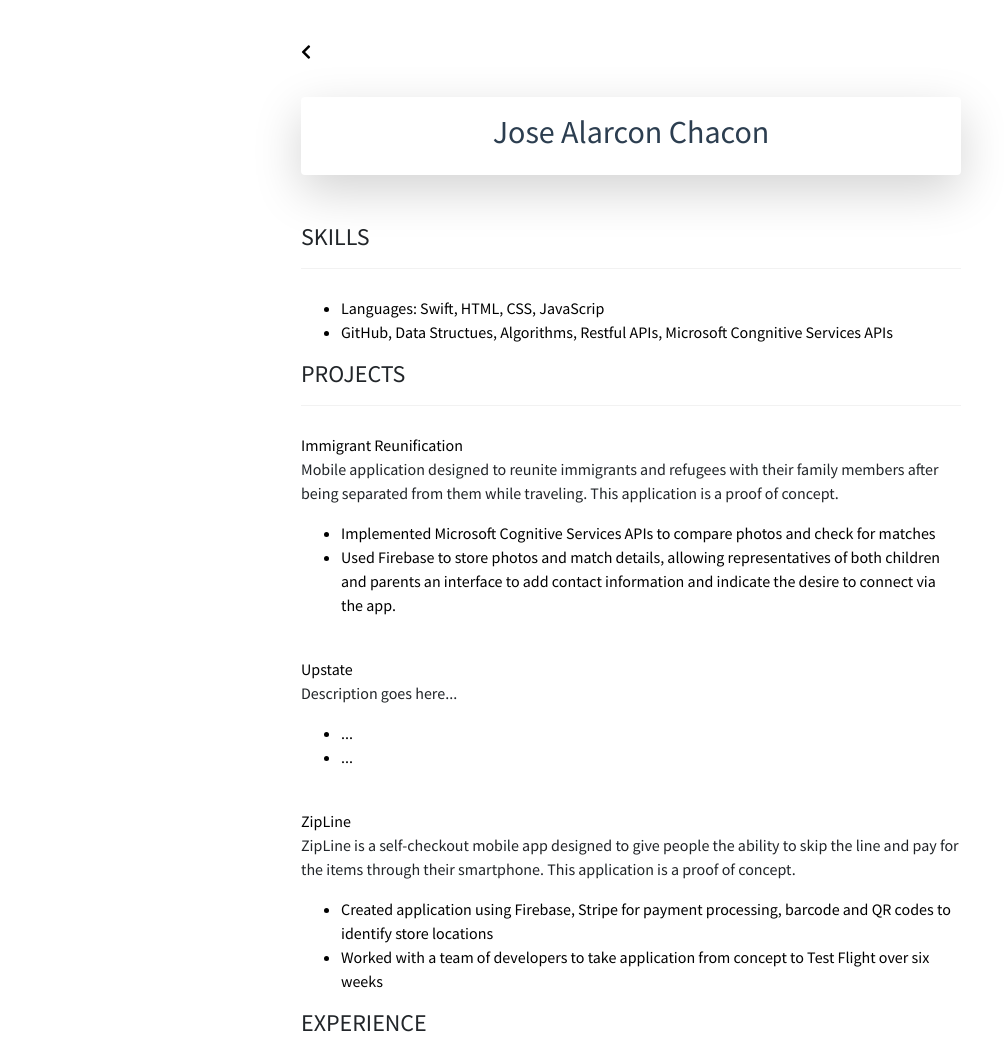
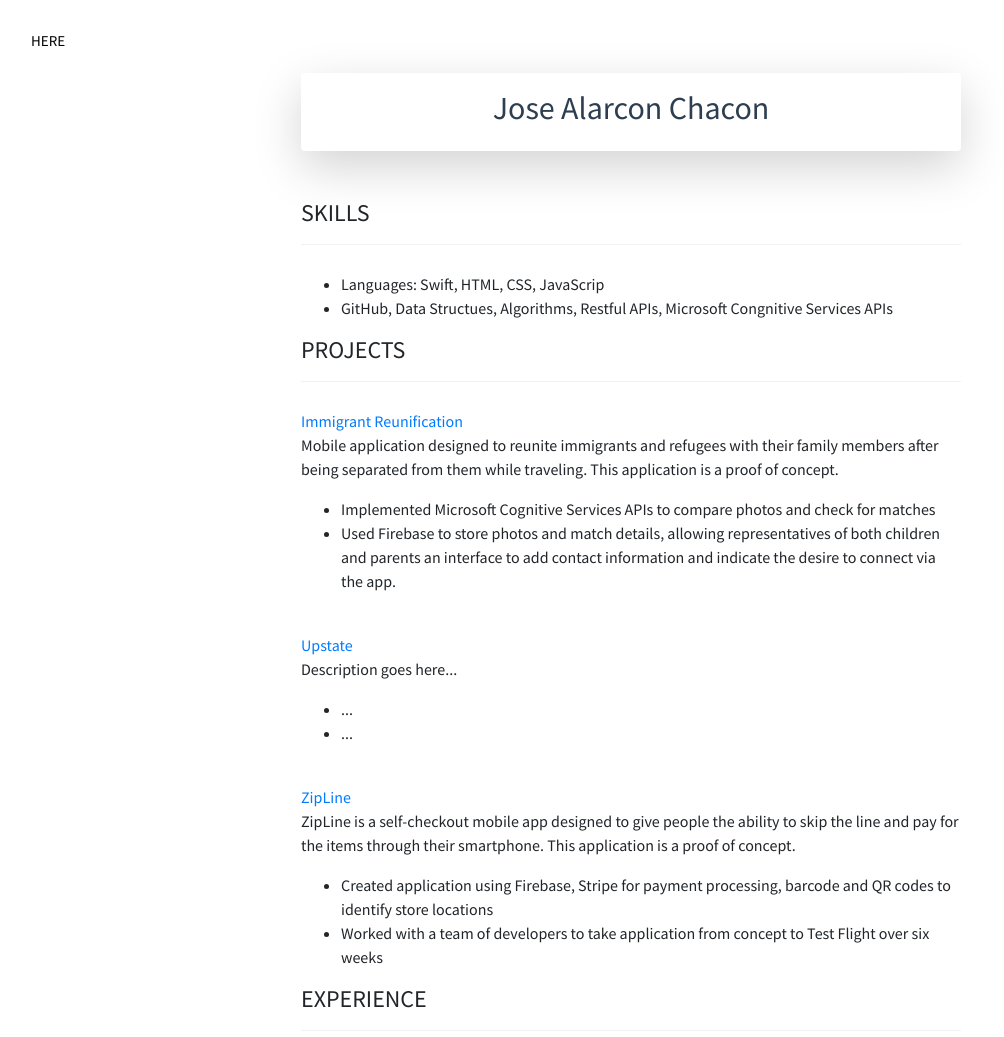
Before and after one commit to josealarconchacon/jose-profile-webpage, a PHP site: page /resume.html in a window 1280 px wide. Shown: the top 1037 px of the page, without its empty margins (9-1013 px from the left). Run offline with PHP 8.4, Linux system fonts and the light colour scheme; some libraries are stand-ins or nearby versions.

Commit message:
fixed layout

```diff
--- a/index.html
+++ b/index.html
@@ -14,6 +14,7 @@
 
 <header>
 
+
     <div class="home">
        <div class="label">Home</div>
        <div class="spacer"></div>
@@ -21,7 +22,6 @@
        <div class="item"><a class="nav-item nav-link" href="resume.html">Resume</a></div>
        <div class="item"><a class="nav-item nav-link" href="#">Contact</a></div>
     </div>
-
 
   <div id="intro" class="view">
         <div class="container-fluid d-flex align-items-center justify-content-center h-100">
--- a/resume.css
+++ b/resume.css
@@ -6,9 +6,84 @@ body {
    font-family: Source Sans Pro;
 }
 
-.navbar-nav ,li, a {
-	color: black;
+
+
+.home {
+  text-transform: uppercase;
+  color: rgba(255, 255, 255, 0.8);
+  display: inline-block;
+  cursor: pointer;
+  pointer-events: none;
+  position: absolute;
+  top: 20px;
+  left: 40px;
 }
+.home:hover {
+  pointer-events: all;
+}
+.label {
+  display: inline-block;
+  cursor: pointer;
+  pointer-events: all;
+  color: black;
+  font-size: 15px;
+}
+.spacer {
+  display: inline-block;
+  width: 100px;
+  margin-left: 15px;
+  margin-right: 15px;
+  position: relative;
+}
+
+.spacer:before {
+  content: "";
+  color: black;
+  position: absolute;
+  border-bottom: 2px solid #ffffff;
+  height: 1px;
+  width: 0%;
+  transition: width 0.25s ease;
+  transition-delay: 0.7s;
+}
+
+.item {
+  position: relative;
+  display: inline-block;
+  margin-right: 30px;
+  top: 10px;
+  opacity: 0;
+  transition: opacity 0.5s ease, top 0.5s ease;
+  transition-delay: 0;
+}
+
+.nav-link {
+  color: black;
+}
+span {
+  transition: color 0.5s ease;
+}
+
+.item:hover span {
+  color: #ff0000;
+}
+
+.home:hover .spacer:before {
+  width: 100%;
+  transition-delay: 0s;
+}
+
+.home:hover .item {
+  opacity: 1;
+  top: 0px;
+}
+
+.home:hover .spacer:before {
+  width: 100%;
+  transition-delay: 0s;
+  border-color: black;
+}
+
 
 h2 {
 	color: #2c3e50;
--- a/resume.html
+++ b/resume.html
@@ -9,11 +9,17 @@
   <link href="https://fonts.googleapis.com/css?family=Source+Sans+Pro:400,700&display=swap" rel="stylesheet">
 	<link rel="stylesheet" type="text/css" href="resume.css">
 
-  <nav class="nav navbar-fixed-top">
-    <ul class="nav navbar-nav">
-      <li><a href="index.html"><i class="fas fa-chevron-left"></i></a></li>
-    </ul>
-  </nav>
+
+  <div class="home">
+      <div class="label">Here</div>
+      <div class="spacer"></div>
+      <div class="item"><a class="nav-item nav-link" href="index.html">Home</a></div>
+      <div class="item"><a class="nav-item nav-link" href="#about">About</a></div>
+      <div class="item"><a class="nav-item nav-link" href="resume.html">Resume</a></div>
+      <div class="item"><a class="nav-item nav-link" href="#">Contact</a></div>
+      <div class="item"><a class="nav-item nav-link" href="#">Download Resume</a></div>
+
+  </div>
 </head>
 
 <body>
```
Also changed, not shown: mywork.css (+11 -15 lines), mywork.html (+9 -18 lines), profile.css (+9 -9 lines), profile.js (deleted). Lines whose indentation alone changed are shown as unchanged.
